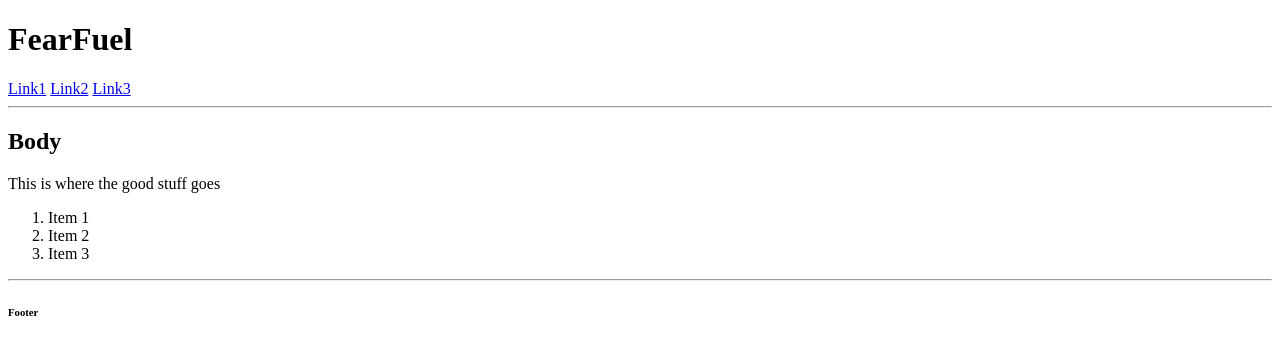
After one commit to ttajohnson/fearfuel, a Django app: page / in a window 1280 px wide. The commit adds this page. Shown: the top 355 px of the page. Run offline with Django 4.2, Linux system fonts and the light colour scheme.

Commit message:
home page and snippets got

```diff
--- /dev/null
+++ b/fearfuel/templates/fearfuel/home.html
@@ -0,0 +1,11 @@
+{% extends 'base.html' %}
+
+{% block content %}
+
+<div>
+    <h2>Body</h2>
+    <p>This is where the good stuff goes</p>
+    {% include 'fearfuel/snippets/movies.html' %}
+</div>
+
+{% endblock content %}
--- /dev/null
+++ b/fearfuel/templates/fearfuel/snippets/movies.html
@@ -0,0 +1,5 @@
+<ol>
+    <li>Item 1</li>
+    <li>Item 2</li>
+    <li>Item 3</li>
+</ol>
--- a/fearfuel/views.py
+++ b/fearfuel/views.py
@@ -1 +1,5 @@
 from django.shortcuts import render
+
+def fear_fuel_home(request):
+    print(request.headers)
+    return render(request, 'fearfuel/home.html', {})
--- a/fearfuel_project/settings.py
+++ b/fearfuel_project/settings.py
@@ -37,8 +37,8 @@ INSTALLED_APPS = [
     'django.contrib.sessions',
     'django.contrib.messages',
     'django.contrib.staticfiles',
+    'fearfuel.apps.FearfuelConfig',
     'account.apps.AccountConfig',
-    'fearfuel.apps.FearfuelConfig',
 ]
 
 MIDDLEWARE = [
@@ -120,7 +120,7 @@ USE_TZ = True
 # https://docs.djangoproject.com/en/4.0/howto/static-files/
 
 STATIC_URL = 'static/'
-STATICFILES_DIRS = [BASE_DIR / 'static']
+# STATICFILES_DIRS = [BASE_DIR / 'static']
 
 # Default primary key field type
 # https://docs.djangoproject.com/en/4.0/ref/settings/#default-auto-field
--- a/fearfuel_project/urls.py
+++ b/fearfuel_project/urls.py
@@ -16,6 +16,11 @@ Including another URLconf
 from django.contrib import admin
 from django.urls import path, include
 
+from fearfuel.views import (
+    fear_fuel_home,
+)
+
 urlpatterns = [
     path('admin/', admin.site.urls),
+    path('', fear_fuel_home),
 ]
--- a/templates/base.html
+++ b/templates/base.html
@@ -1,31 +1,29 @@
-{% load static %}
 <!DOCTYPE html>
 <html lang="en">
 <head>
     <meta charset="UTF-8">
     <meta http-equiv="X-UA-Compatible" content="IE=edge">
     <meta name="viewport" content="width=device-width, initial-scale=1.0">
-    <title>Fear Fuel Home</title>
-    <link href="https://cdn.jsdelivr.net/npm/bootstrap@5.2.0/dist/css/bootstrap.min.css" rel="stylesheet" integrity="sha384-gH2yIJqKdNHPEq0n4Mqa/HGKIhSkIHeL5AyhkYV8i59U5AR6csBvApHHNl/vI1Bx" crossorigin="anonymous">
-    <link rel="stylesheet" href="{% static 'css/main.css' %}">
+    <title>FearFuel</title>
 </head>
 <body>
     <header>
-        <h1>Fear Fuel</h1>
+        <h1>FearFuel</h1>
         <nav>
-
+            <a href="#">Link1</a>
+            <a href="#">Link2</a>
+            <a href="#">Link3</a>
         </nav>
+        <hr>
     </header>
     <main>
+        {% block content %}
 
+        {% endblock content %}
     </main>
     <footer>
-
+        <hr>
+        <h6>Footer</h6>
     </footer>
-
-
-    <script src="https://cdn.jsdelivr.net/npm/vue@2/dist/vue.js"></script>
-    <script src="https://cdn.jsdelivr.net/npm/axios/dist/axios.min.js"></script>
-    <script src="{% static 'javascript/app.js' %}"></script>
 </body>
 </html>
```
Also changed, not shown: account/forms.py (added, +11 -0 lines), account/views.py (+21 -1 lines), account/templates/account/register.html (added), fearfuel/models.py (line endings or trailing spaces), fearfuel/urls.py (line endings or trailing spaces), static/javascript/app.js (deleted).
